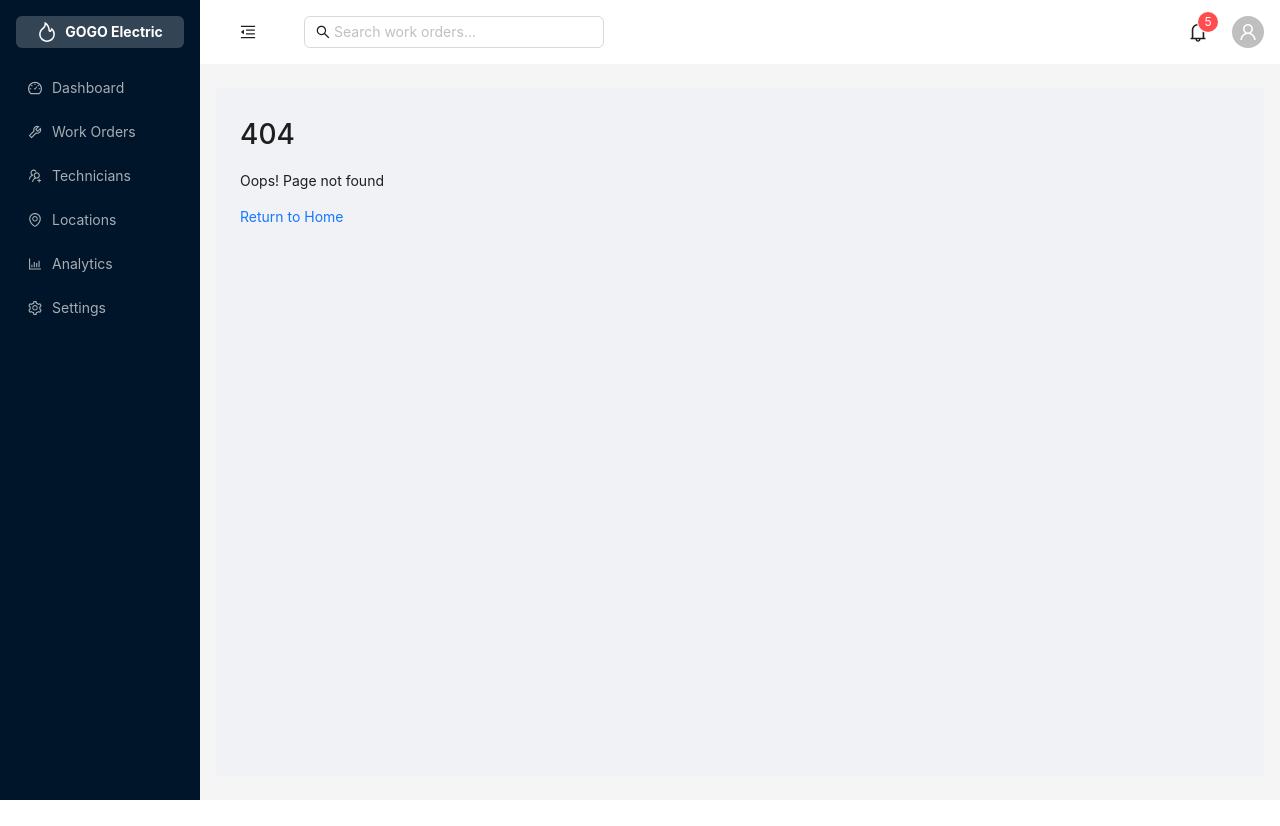
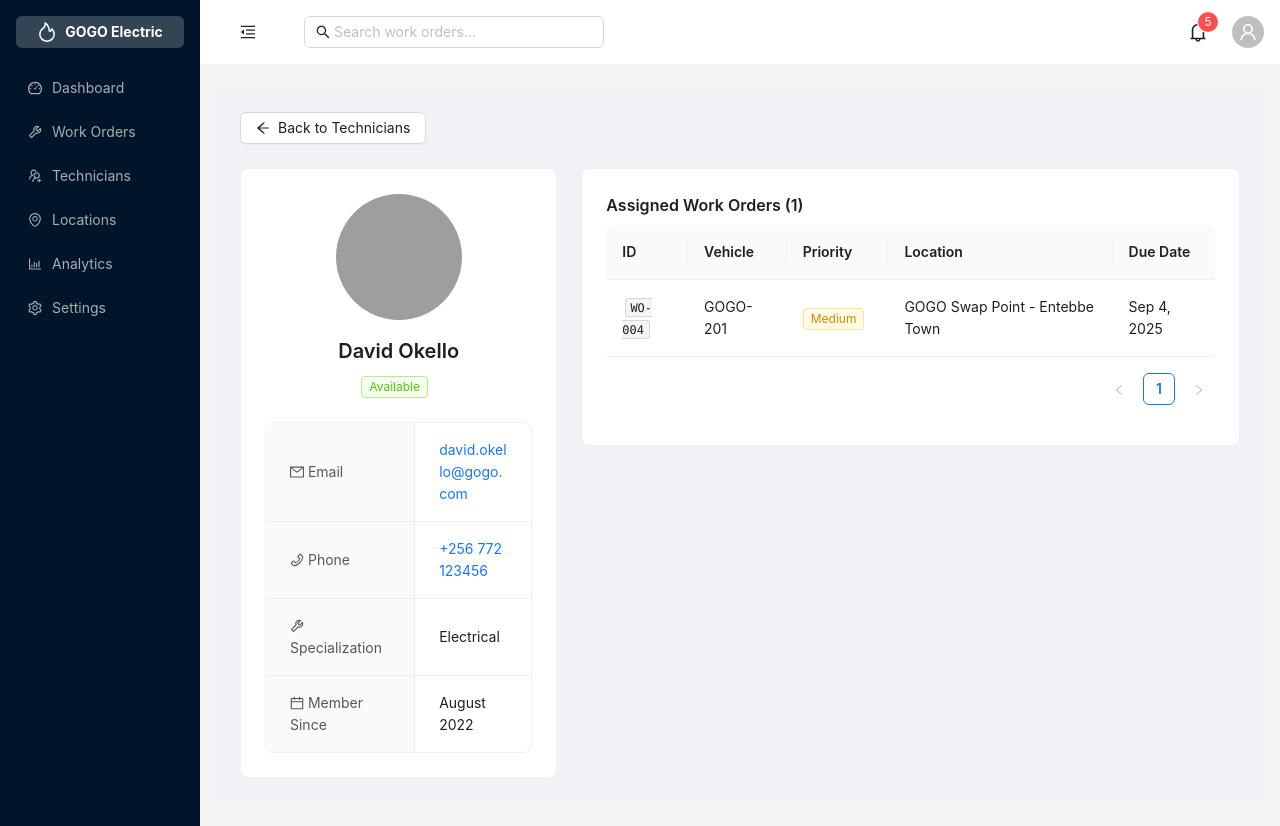
Before and after one commit to iamagaba/cmms, a React (Vite) app: page /technicians/tech1 in a window 1280 px wide. Before the commit this address had no page. Before the commit the page ends 800 px from the top, so only its background shows below. Built offline with nearby package versions, Linux system fonts and the light colour scheme; grey boxes are pictures that could not be loaded.

Commit message:
[dyad] Adding technician profiles and management features - wrote 5 file(s) + extra files edited outside of Dyad

```diff
--- a/src/App.tsx
+++ b/src/App.tsx
@@ -9,6 +9,7 @@ import LocationsPage from "./pages/Locations";
 import AppSidebar from "./components/Sidebar";
 import AppHeader from "./components/Header";
 import { useState } from "react";
+import TechnicianProfilePage from "./pages/TechnicianProfile";
 
 const { Content } = Layout;
 const queryClient = new QueryClient();
@@ -35,6 +36,7 @@ const AppContent = () => {
           <Routes>
             <Route path="/" element={<Dashboard />} />
             <Route path="/technicians" element={<TechniciansPage />} />
+            <Route path="/technicians/:id" element={<TechnicianProfilePage />} />
             <Route path="/work-orders" element={<WorkOrdersPage />} />
             <Route path="/locations" element={<LocationsPage />} />
             <Route path="*" element={<NotFound />} />
--- a/src/components/TechnicianFormDialog.tsx
+++ b/src/components/TechnicianFormDialog.tsx
@@ -1,6 +1,7 @@
 import { useEffect } from "react";
-import { Modal, Form, Input, Select, Button } from "antd";
+import { Modal, Form, Input, Select, Button, DatePicker } from "antd";
 import { Technician } from "@/data/mockData";
+import dayjs from 'dayjs';
 
 const { Option } = Select;
 
@@ -16,7 +17,10 @@ export const TechnicianFormDialog = ({ isOpen, onClose, onSave, technician }: Te
 
   useEffect(() => {
     if (technician) {
-      form.setFieldsValue(technician);
+      form.setFieldsValue({
+        ...technician,
+        joinDate: technician.joinDate ? dayjs(technician.joinDate) : null,
+      });
     } else {
       form.resetFields();
     }
@@ -31,6 +35,10 @@ export const TechnicianFormDialog = ({ isOpen, onClose, onSave, technician }: Te
         name: values.name,
         status: values.status,
         avatar: technician?.avatar || '/placeholder.svg',
+        email: values.email,
+        phone: values.phone,
+        specialization: values.specialization,
+        joinDate: values.joinDate.toISOString(),
       };
       onSave(technicianToSave);
       onClose();
@@ -51,9 +59,15 @@ export const TechnicianFormDialog = ({ isOpen, onClose, onSave, technician }: Te
         <Button key="submit" type="primary" onClick={handleSubmit}>Save</Button>,
       ]}
     >
-      <Form form={form} layout="vertical" name="technician_form" initialValues={{ name: technician?.name, status: technician?.status || 'available' }}>
+      <Form form={form} layout="vertical" name="technician_form">
         <Form.Item name="name" label="Name" rules={[{ required: true, message: 'Please input the name!' }]}>
           <Input placeholder="e.g. John Doe" />
+        </Form.Item>
+        <Form.Item name="email" label="Email" rules={[{ required: true, type: 'email', message: 'Please enter a valid email!' }]}>
+          <Input placeholder="e.g. john.doe@gogo.com" />
+        </Form.Item>
+        <Form.Item name="phone" label="Phone Number" rules={[{ required: true, message: 'Please input the phone number!' }]}>
+          <Input placeholder="e.g. +256 772 123456" />
         </Form.Item>
         <Form.Item name="status" label="Status" rules={[{ required: true, message: 'Please select a status!' }]}>
           <Select placeholder="Select a status">
@@ -62,6 +76,16 @@ export const TechnicianFormDialog = ({ isOpen, onClose, onSave, technician }: Te
             <Option value="offline">Offline</Option>
           </Select>
         </Form.Item>
+        <Form.Item name="specialization" label="Specialization" rules={[{ required: true, message: 'Please select a specialization!' }]}>
+          <Select placeholder="Select a specialization">
+            <Option value="Electrical">Electrical</Option>
+            <Option value="Mechanical">Mechanical</Option>
+            <Option value="Diagnostics">Diagnostics</Option>
+          </Select>
+        </Form.Item>
+        <Form.Item name="joinDate" label="Join Date" rules={[{ required: true, message: 'Please select a join date!' }]}>
+          <DatePicker style={{ width: '100%' }} />
+        </Form.Item>
       </Form>
     </Modal>
   );
--- a/src/components/TechnicianTableColumns.tsx
+++ b/src/components/TechnicianTableColumns.tsx
@@ -1,6 +1,7 @@
 import { Avatar, Button, Dropdown, Menu, Tag, Typography } from "antd";
 import { MoreOutlined, DeleteOutlined, EditOutlined } from "@ant-design/icons";
 import { Technician } from "@/data/mockData";
+import { Link } from "react-router-dom";
 
 const { Text } = Typography;
 
@@ -31,7 +32,9 @@ export const getColumns = (
     render: (name: string, record: TechnicianRow) => (
       <div style={{ display: 'flex', alignItems: 'center', gap: '12px' }}>
         <Avatar src={record.avatar}>{name.split(' ').map(n => n[0]).join('')}</Avatar>
-        <Text strong>{name}</Text>
+        <Link to={`/technicians/${record.id}`}>
+            <Text strong>{name}</Text>
+        </Link>
       </div>
     )
   },
--- a/src/data/mockData.ts
+++ b/src/data/mockData.ts
@@ -3,6 +3,10 @@ export interface Technician {
   name: string;
   avatar: string;
   status: 'available' | 'busy' | 'offline';
+  email: string;
+  phone: string;
+  specialization: 'Mechanical' | 'Electrical' | 'Diagnostics';
+  joinDate: string; // ISO date string
 }
 
 export interface Location {
@@ -25,10 +29,10 @@ export interface WorkOrder {
 }
 
 export const technicians: Technician[] = [
-  { id: 'tech1', name: 'David Okello', avatar: '/placeholder.svg', status: 'available' },
-  { id: 'tech2', name: 'Sarah Nakato', avatar: '/placeholder.svg', status: 'busy' },
-  { id: 'tech3', name: 'Brian Mugisha', avatar: '/placeholder.svg', status: 'available' },
-  { id: 'tech4', name: 'Esther Achen', avatar: '/placeholder.svg', status: 'offline' },
+  { id: 'tech1', name: 'David Okello', avatar: '/placeholder.svg', status: 'available', email: 'david.okello@gogo.com', phone: '+256 772 123456', specialization: 'Electrical', joinDate: '2022-08-15T00:00:00.000Z' },
+  { id: 'tech2', name: 'Sarah Nakato', avatar: '/placeholder.svg', status: 'busy', email: 'sarah.nakato@gogo.com', phone: '+256 772 234567', specialization: 'Diagnostics', joinDate: '2021-05-20T00:00:00.000Z' },
+  { id: 'tech3', name: 'Brian Mugisha', avatar: '/placeholder.svg', status: 'available', email: 'brian.mugisha@gogo.com', phone: '+256 772 345678', specialization: 'Mechanical', joinDate: '2023-01-10T00:00:00.000Z' },
+  { id: 'tech4', name: 'Esther Achen', avatar: '/placeholder.svg', status: 'offline', email: 'esther.achen@gogo.com', phone: '+256 772 456789', specialization: 'Electrical', joinDate: '2022-11-30T00:00:00.000Z' },
 ];
 
 export const locations: Location[] = [
--- /dev/null
+++ b/src/pages/TechnicianProfile.tsx
@@ -0,0 +1,83 @@
+import { useParams, Link, useNavigate } from "react-router-dom";
+import { technicians, workOrders, locations } from "@/data/mockData";
+import { Avatar, Card, Col, Row, Typography, Tag, Descriptions, Table, Button, Space } from "antd";
+import { ArrowLeftOutlined, MailOutlined, PhoneOutlined, ToolOutlined, CalendarOutlined } from "@ant-design/icons";
+import dayjs from "dayjs";
+import NotFound from "./NotFound";
+
+const { Title, Text } = Typography;
+
+const statusColorMap: Record<string, string> = {
+  available: 'success',
+  busy: 'warning',
+  offline: 'default',
+};
+
+const statusTextMap: Record<string, string> = {
+    available: 'Available',
+    busy: 'Busy',
+    offline: 'Offline',
+};
+
+const priorityColors: Record<string, string> = {
+    High: "red",
+    Medium: "gold",
+    Low: "green",
+};
+
+const TechnicianProfilePage = () => {
+  const { id } = useParams<{ id: string }>();
+  const navigate = useNavigate();
+  const technician = technicians.find(t => t.id === id);
+  const assignedWorkOrders = workOrders.filter(wo => wo.assignedTechnicianId === id);
+
+  if (!technician) {
+    return <NotFound />;
+  }
+
+  const workOrderColumns = [
+    { title: 'ID', dataIndex: 'id', render: (text: string) => <Link to={`/work-orders#${text}`}><Text code>{text}</Text></Link> },
+    { title: 'Vehicle', dataIndex: 'vehicleId' },
+    { title: 'Priority', dataIndex: 'priority', render: (priority: string) => <Tag color={priorityColors[priority]}>{priority}</Tag> },
+    { title: 'Location', dataIndex: 'locationId', render: (locId: string) => locations.find(l => l.id === locId)?.name || 'N/A' },
+    { title: 'Due Date', dataIndex: 'slaDue', render: (date: string) => dayjs(date).format('MMM D, YYYY') },
+  ];
+
+  return (
+    <Space direction="vertical" size="large" style={{ width: '100%' }}>
+        <Button icon={<ArrowLeftOutlined />} onClick={() => navigate('/technicians')}>
+            Back to Technicians
+        </Button>
+        <Row gutter={[24, 24]}>
+            <Col xs={24} md={8}>
+                <Card>
+                    <div style={{ textAlign: 'center', marginBottom: 24 }}>
+                        <Avatar size={128} src={technician.avatar}>{technician.name.split(' ').map(n => n[0]).join('')}</Avatar>
+                        <Title level={4} style={{ marginTop: 16 }}>{technician.name}</Title>
+                        <Tag color={statusColorMap[technician.status]}>{statusTextMap[technician.status]}</Tag>
+                    </div>
+                    <Descriptions column={1} bordered>
+                        <Descriptions.Item label={<><MailOutlined /> Email</>}><a href={`mailto:${technician.email}`}>{technician.email}</a></Descriptions.Item>
+                        <Descriptions.Item label={<><PhoneOutlined /> Phone</>}><a href={`tel:${technician.phone}`}>{technician.phone}</a></Descriptions.Item>
+                        <Descriptions.Item label={<><ToolOutlined /> Specialization</>}>{technician.specialization}</Descriptions.Item>
+                        <Descriptions.Item label={<><CalendarOutlined /> Member Since</>}>{dayjs(technician.joinDate).format('MMMM YYYY')}</Descriptions.Item>
+                    </Descriptions>
+                </Card>
+            </Col>
+            <Col xs={24} md={16}>
+                <Card>
+                    <Title level={5}>Assigned Work Orders ({assignedWorkOrders.length})</Title>
+                    <Table
+                        dataSource={assignedWorkOrders}
+                        columns={workOrderColumns}
+                        rowKey="id"
+                        pagination={{ pageSize: 5 }}
+                    />
+                </Card>
+            </Col>
+        </Row>
+    </Space>
+  );
+};
+
+export default TechnicianProfilePage;
```
